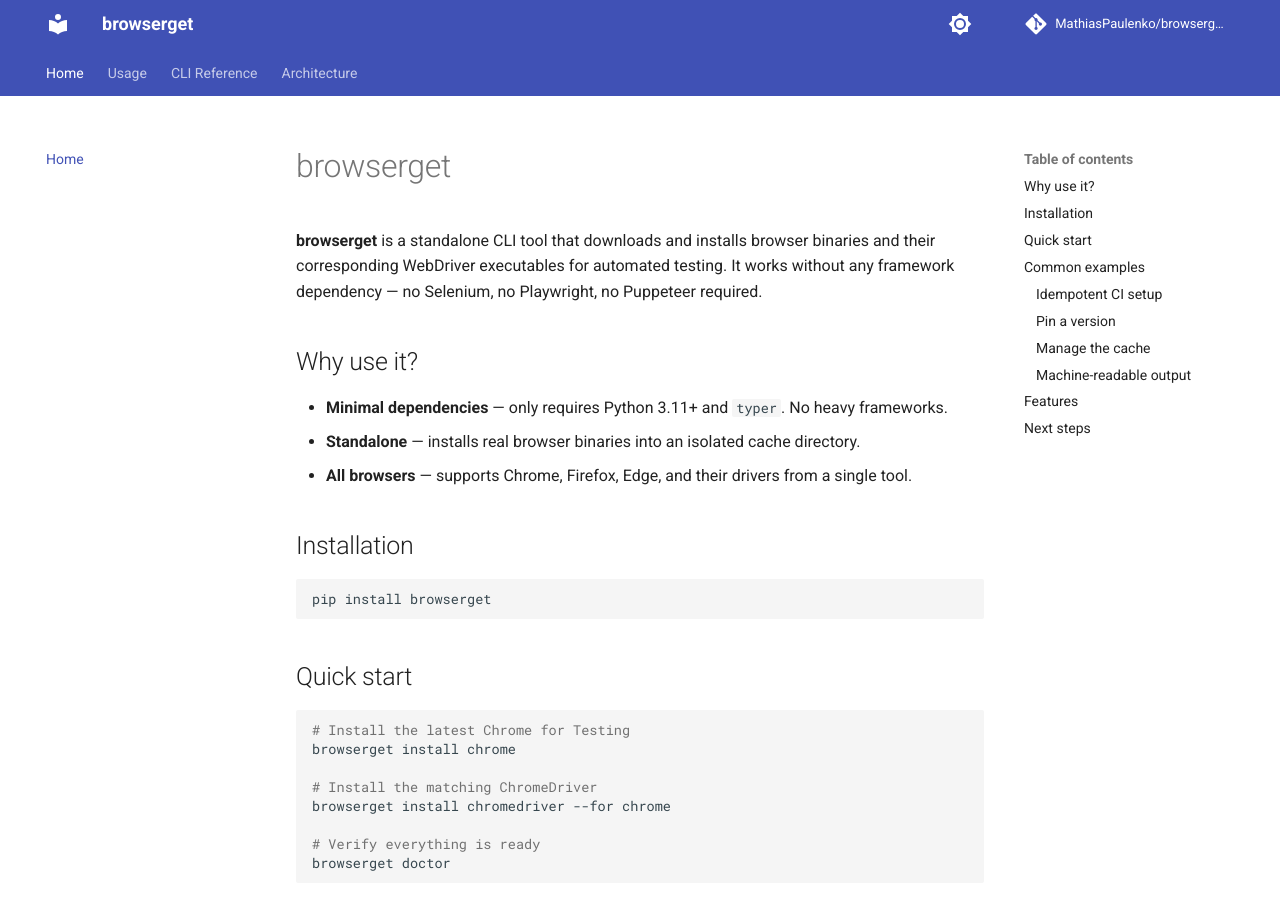
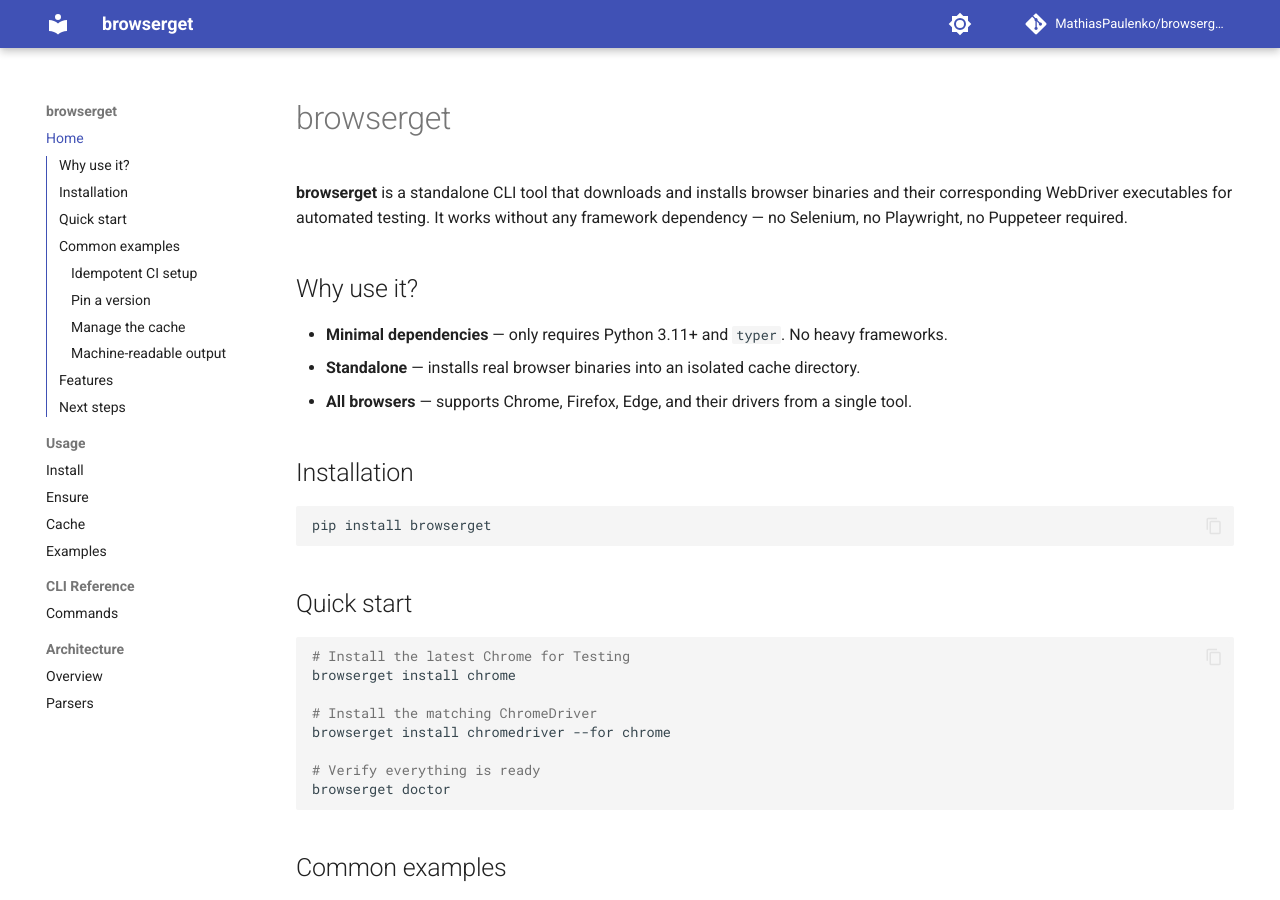
Before and after one commit to MathiasPaulenko/browserget, an MkDocs documentation site: the page built from docs/index.md, in a window 1280 px wide and 900 px high. Built offline with MkDocs 1.6.1 and Material for MkDocs 9.7.7, drawn with Linux system fonts in a browser that asks for light colours; comment, search, counter and statistics services are not loaded.

Commit message:
docs: configure MkDocs Material with left sidebar navigation

```diff
--- a/mkdocs.yml
+++ b/mkdocs.yml
@@ -19,10 +19,14 @@
         icon: material/brightness-4
         name: Switch to light mode
   features:
-    - navigation.tabs
     - navigation.sections
+    - navigation.expand
     - navigation.top
-    - code.copy
+    - navigation.footer
+    - toc.integrate
+    - search.suggest
+    - search.highlight
+    - content.code.copy
 
 plugins:
   - mkdocstrings:
```
